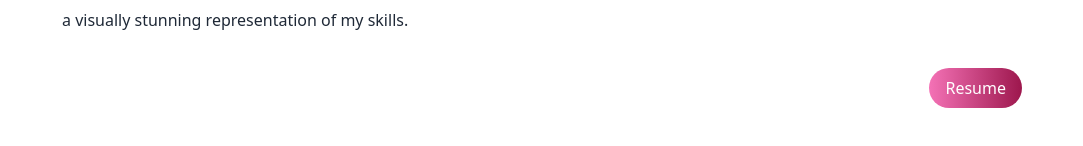
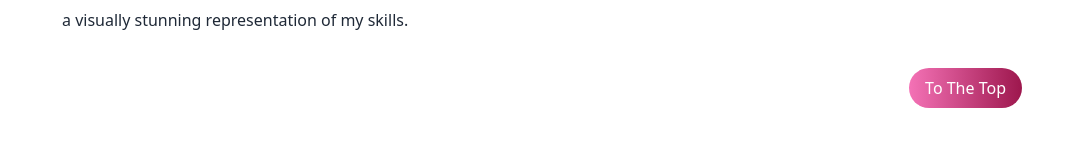
Before and after one commit to Elizabethucar/elizabethportfolio, a React (Create React App) app: page / in a window 1280 px wide. Shown: the part 2236-2382 px from the top of the page, without its empty margins (98-1181 px from the left). Built offline with nearby package versions, Linux system fonts and the light colour scheme.

Commit message:
smoth scroll

```diff
--- a/package.json
+++ b/package.json
@@ -11,6 +11,7 @@
     "react-icons": "^4.10.1",
     "react-router-dom": "^6.14.1",
     "react-scripts": "5.0.1",
+    "react-scroll": "^1.8.9",
     "typewriter-effect": "^2.20.1",
     "web-vitals": "^2.1.4"
   },
--- a/src/components/Home.jsx
+++ b/src/components/Home.jsx
@@ -1,12 +1,13 @@
 
-// import { Link } from 'react-router-dom'
 import {BsToggleOn} from 'react-icons/bs'
 import {IoLogoLinkedin} from 'react-icons/io'
 import { useState } from 'react'
 import CookieBanner from './Cookies'
 import Typewriter from 'typewriter-effect'
 import { FaArrowDown} from 'react-icons/fa'
-import { Link } from 'react-router-dom'
+//import { Link } from 'react-router-dom'
+import { Link, animateScroll as scroll } from 'react-scroll'
+
 
 
 
@@ -14,7 +15,7 @@ const Home = () => {
   const [darkMode, setDarkMode]= useState(false)
 
   return (
-    <div className={darkMode ? 'dark' : ''}>
+    <div name='top' className={darkMode ? 'dark' : ''}>
     <main className='bg-white px-10 md:px-20 lg:px-40 dark:bg-gray-900  dark:text-white'>
     <section className='min-h-screen'>
     <nav className='py-10 mb-12 flex justify-between'>
@@ -29,8 +30,8 @@ const Home = () => {
     <BsToggleOn onClick={()=>setDarkMode(!darkMode)} className='cursor-pointer text-xl relative'/>
     </li>
     <li className='hover:scale-110 duration-300'>
-      <Link className='bg-gradient-to-r from-pink-400 to-pink-800 text-white px-4 py-2 rounded-full ml-8'
-       to="/resume">Resume</Link>
+      <a className='bg-gradient-to-r from-pink-400 to-pink-800 text-white px-4 py-2 rounded-full ml-8'
+       href="/resume">Resume</a>
     </li>
     </ul>
     </nav>
@@ -119,8 +120,9 @@ After graduating, I am excited to embark on my journey as a Frontend developer.
 
         </p>
         <div className='flex justify-end '>
-        <a className='bg-gradient-to-r from-pink-400 to-pink-800 text-white px-4 py-2 rounded-full  hover:scale-110 duration-300 mb-16'
-       href="/resume">Resume</a>
+        <Link className='bg-gradient-to-r from-pink-400 to-pink-800 text-white px-4 py-2 rounded-full  hover:scale-110 duration-300 mb-16'
+       to="top" smooth={true} duration={500}>To The Top</Link>
+
        </div>
   </div>
 </section>
--- a/src/components/Resume.jsx
+++ b/src/components/Resume.jsx
@@ -2,18 +2,20 @@ import { BsToggleOn } from 'react-icons/bs';
 import { useState } from 'react';
 import CookieBanner from './Cookies';
 import { FaHome, FaPhone, FaLinkedinIn, FaGithub, FaEnvelope ,FaArrowDown} from 'react-icons/fa';
-import { Link } from 'react-router-dom';
+//import { Link } from 'react-router-dom';
+import { Link, animateScroll as scroll } from 'react-scroll'
+
 
 const Resume = () => {
   const [darkMode, setDarkMode] = useState(false);
 
   return (
-    <div className={darkMode ? "dark" : ""}>
+    <div name='top' className={darkMode ? "dark" : ""}>
       <div className="min-h-screen bg-white px-10 md:px-20 lg:px-40 dark:bg-gray-900 dark:text-white">
         <nav className="py-10 mb-12 flex justify-between">
-          <Link to='/' className="text-xl font-burtons py-2 text-pink-700 font-semibold md:text-2xl">
+          <a href='/' className="text-xl font-burtons py-2 text-pink-700 font-semibold md:text-2xl">
           Elizabeth's Portfolio
-          </Link>
+          </a>
           <CookieBanner className="" />
           <ul className="flex items-center">
             <li className='flex flex-col'>
@@ -26,7 +28,7 @@ const Resume = () => {
             <li className="hover:scale-110 duration-300">
               <a
                 className="bg-gradient-to-r from-pink-400 to-pink-800 text-white px-4 py-2 rounded-full ml-8 sm:max-w-[959px] inline-block"
-                href="/"
+                href='/'
               >
                 Back Home
               </a>
@@ -164,8 +166,8 @@ const Resume = () => {
 
           </div>
           <div className='flex justify-end relative'>
-        <a className='bg-gradient-to-r from-pink-400 to-pink-800 text-white px-4 py-2 rounded-full  hover:scale-110 duration-300 '
-       href="/">Back Home</a>
+        <Link className='bg-gradient-to-r from-pink-400 to-pink-800 text-white px-4 py-2 rounded-full  hover:scale-110 duration-300 '
+       to="top" smooth={true} duration={500}>To The Top</Link>
        </div>
         </div>
       </div>
```
Also changed, not shown: 1 other file (tests, documents, lock files or other folders).
